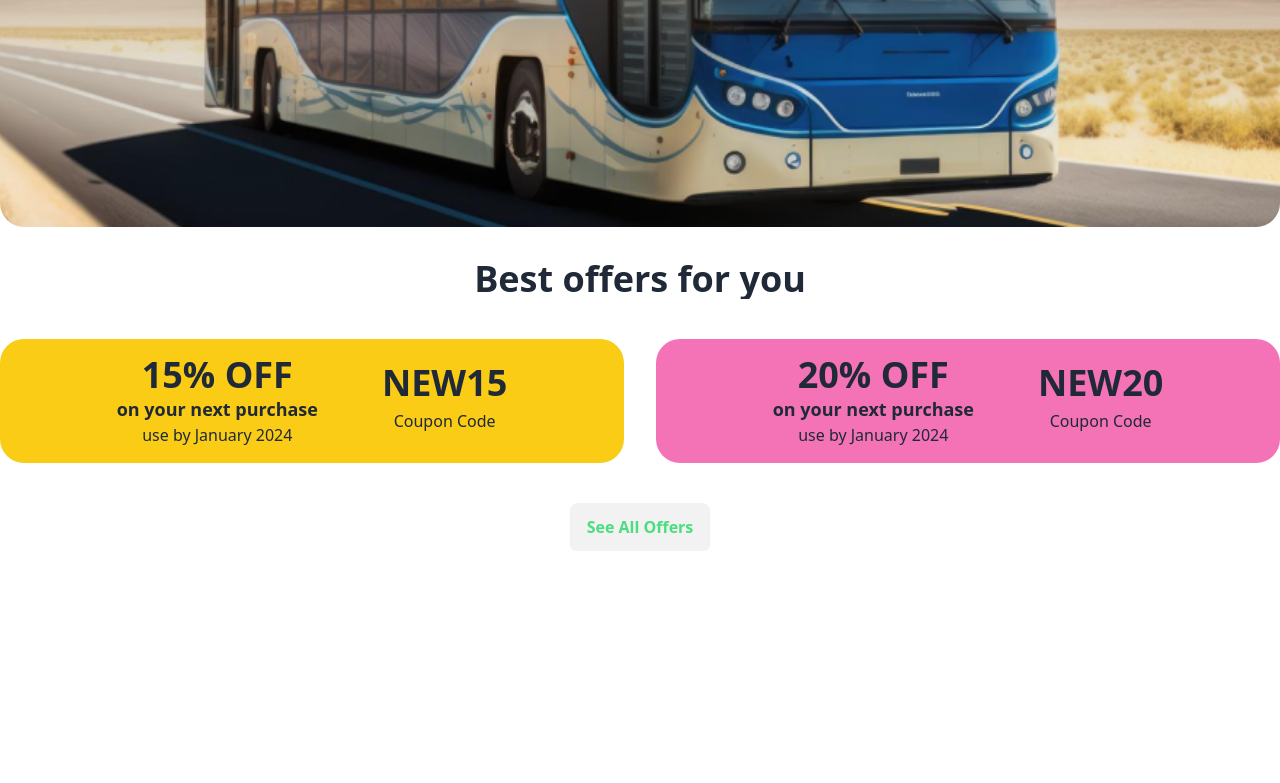
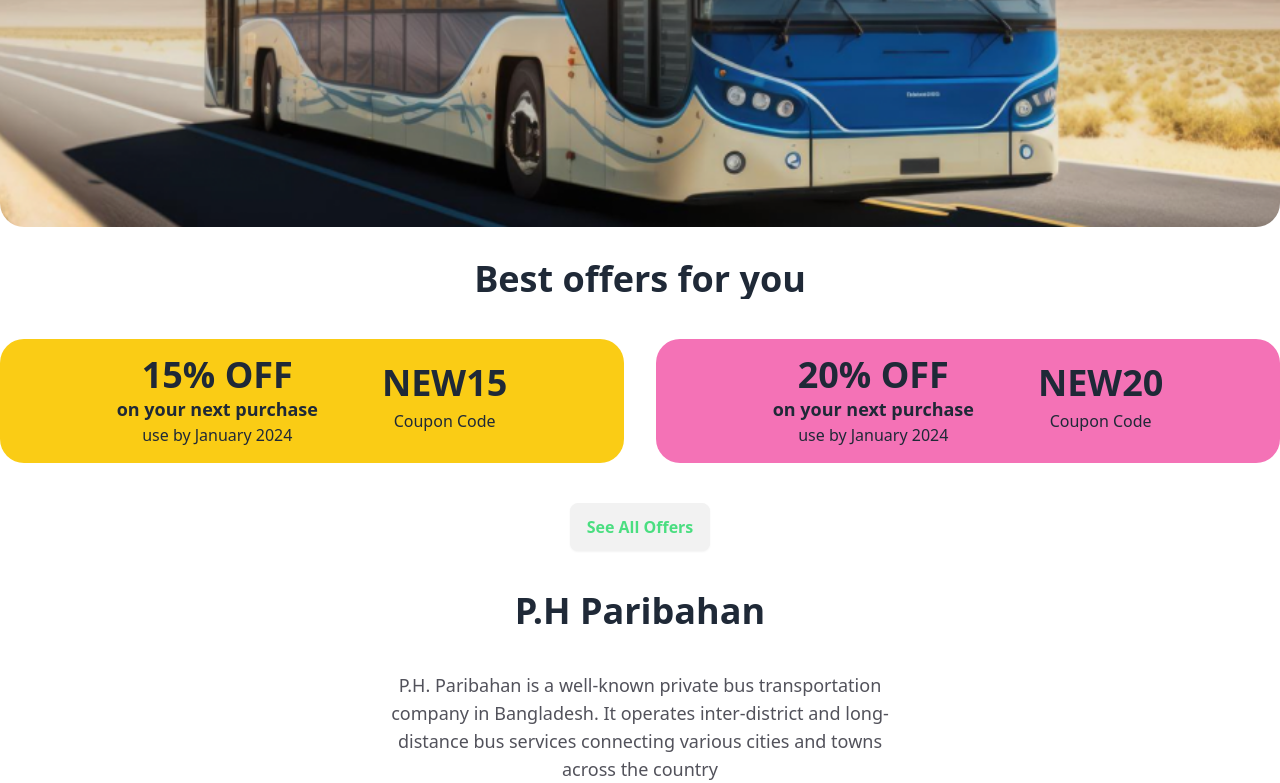
Before and after one commit to Hasnatmozumdar/Paribahon-ticket, a plain HTML site: page index.html in a window 1280 px wide. Shown: the part 673-1456 px from the top of the page. Before the commit the page ends 1224 px from the top, so only its background shows below. Drawn offline with nearby package versions, Linux system fonts and the light colour scheme.

Commit message:
update p h paribahon

```diff
--- a/index.html
+++ b/index.html
@@ -97,7 +97,8 @@
         <div class="text-center mt-10">
             <button class="btn"><span class="text-green-400 font-bold text-base">See All Offers</span></button>
         </div>
-
+        <h2 class="text-center font-bold text-4xl mt-10">P.H Paribahan</h2>
+        <p class="text-center mt-10 font-normal text-lg px-96 text-zinc-600">P.H. Paribahan is a well-known private bus transportation company in Bangladesh. It operates inter-district and long-distance bus services connecting various cities and towns across the country</p>
     </main>
     <footer>
 
```
